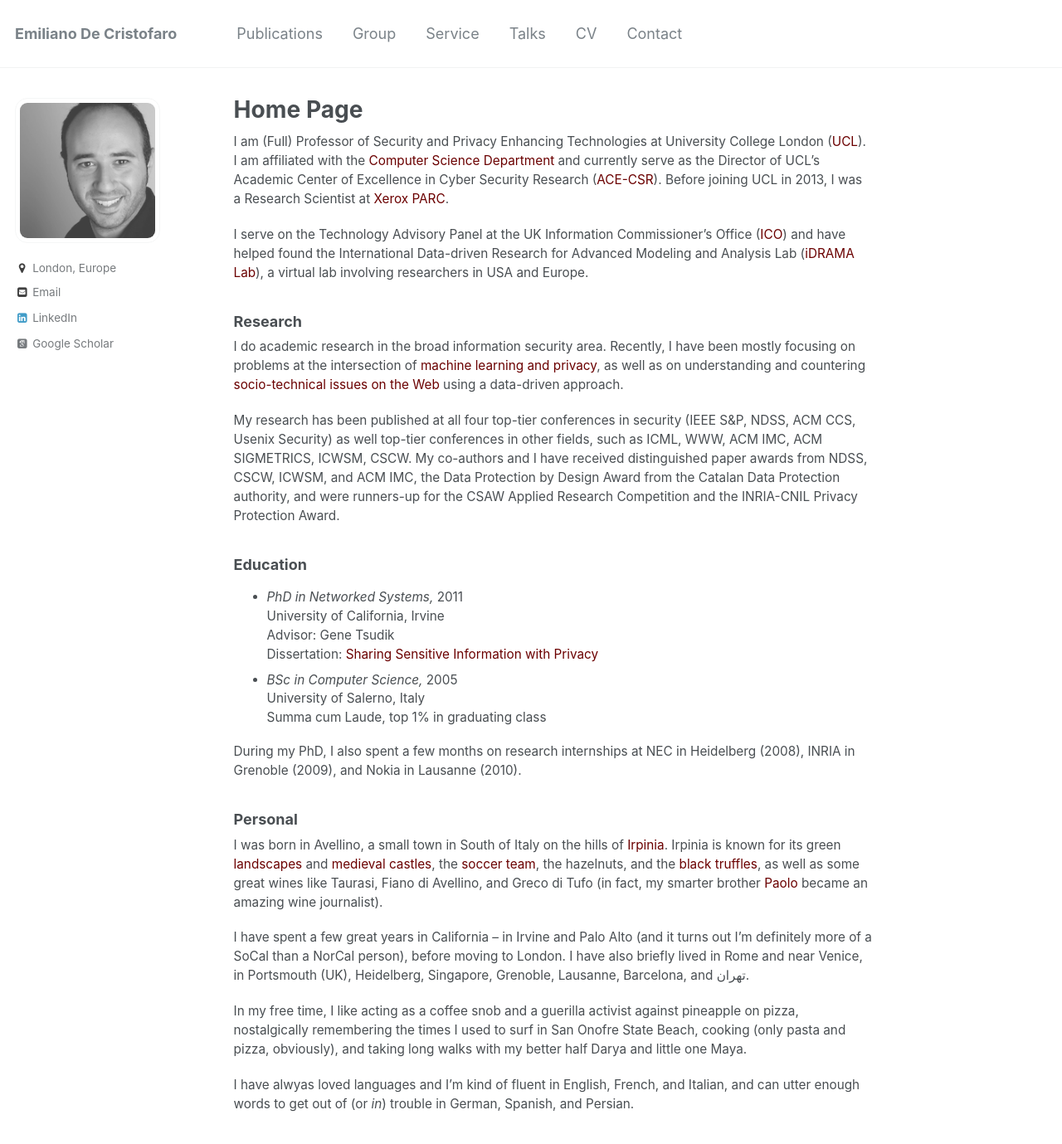
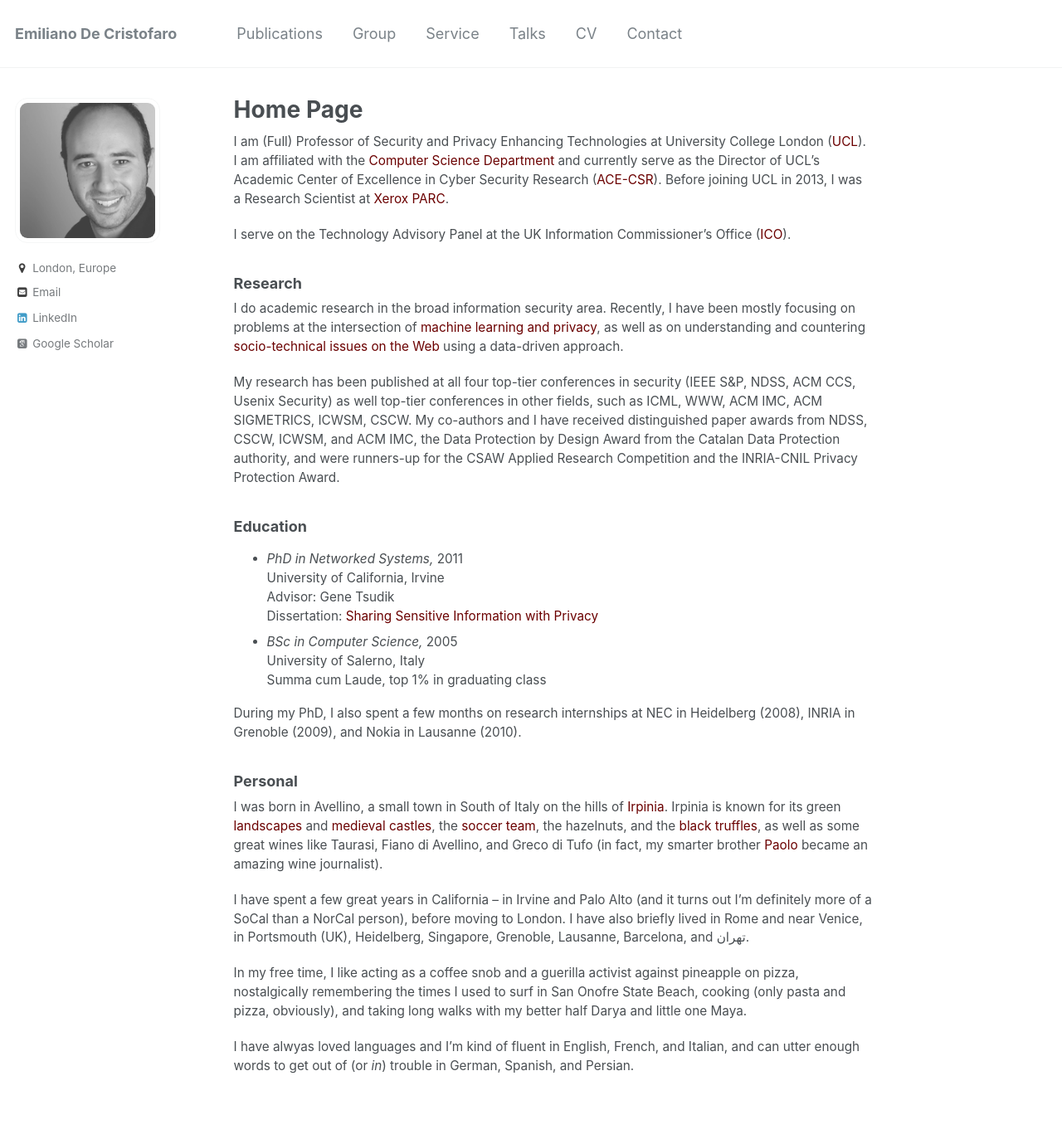
Before and after one commit to emidec/emidec.github.io, a Jekyll site: the page built from _pages/about.md, in a window 1280 px wide and 1390 px high. Shown: the top 1379 px of the window at 83% size. Built offline with Jekyll 4.4.1, drawn with Linux system fonts in a browser that asks for light colours; some web fonts are replaced.

Commit message:
idrama.rip

```diff
--- a/_pages/about.md
+++ b/_pages/about.md
@@ -7,7 +7,7 @@ title: Home Page
 I am (Full) Professor of Security and Privacy Enhancing Technologies at University College London ([UCL](http://www.ucl.ac.uk/)). I am affiliated with the [Computer Science Department](http://www.cs.ucl.ac.uk/) and currently serve as the Director of UCL's Academic Center of Excellence in Cyber Security Research ([ACE-CSR](https://www.ucl.ac.uk/cybersecurity-centre-of-excellence/)).
 Before joining UCL in 2013, I was a Research Scientist at [Xerox PARC](http://www.parc.com/).
 
-I serve on the Technology Advisory Panel at the UK Information Commissioner's Office ([ICO](https://ico.org.uk/)) and have helped found the International Data-driven Research for Advanced Modeling and Analysis Lab ([iDRAMA Lab](https://idrama.science/)), a virtual lab involving researchers in USA and Europe.
+I serve on the Technology Advisory Panel at the UK Information Commissioner's Office ([ICO](https://ico.org.uk/)).
 
 ### Research
 
```
